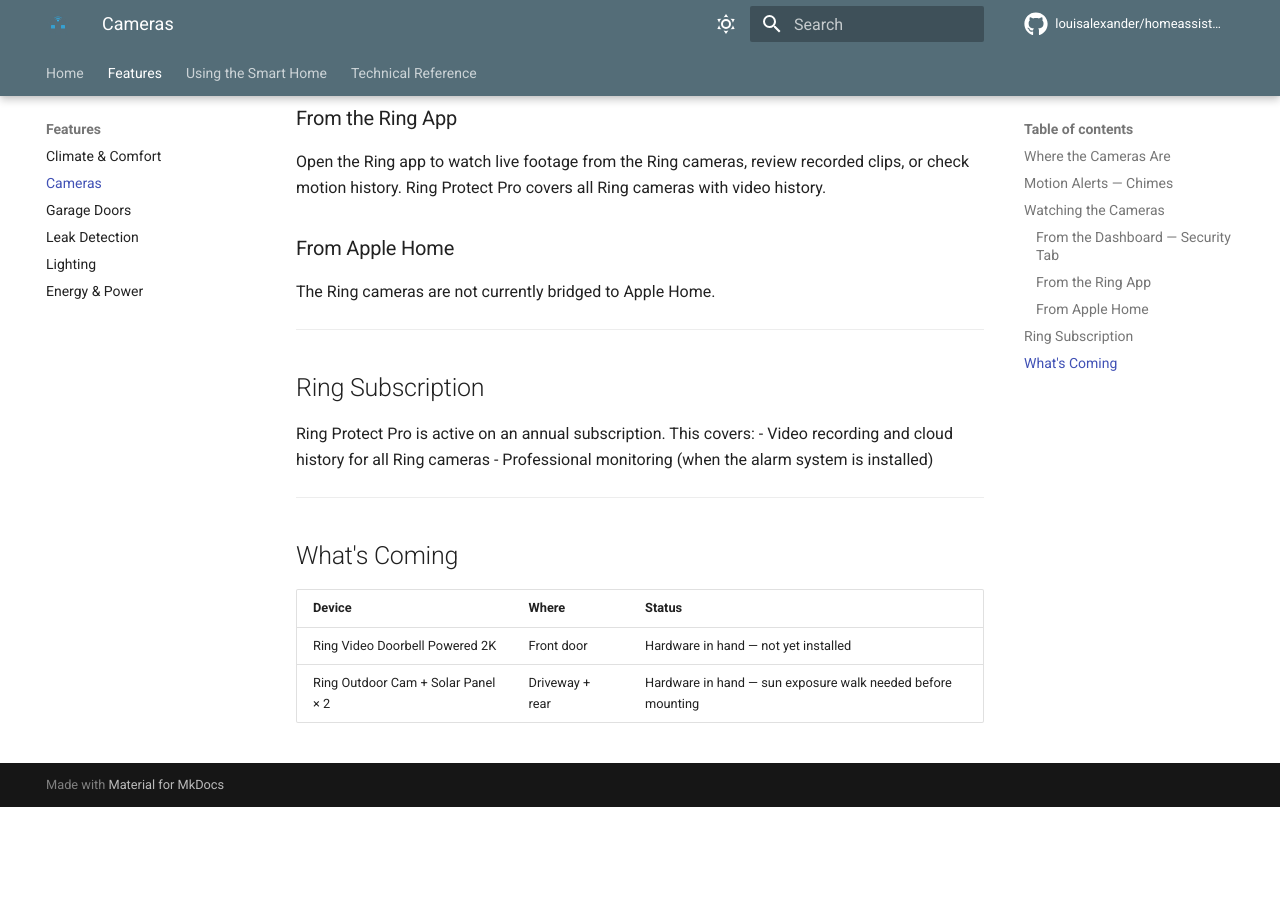
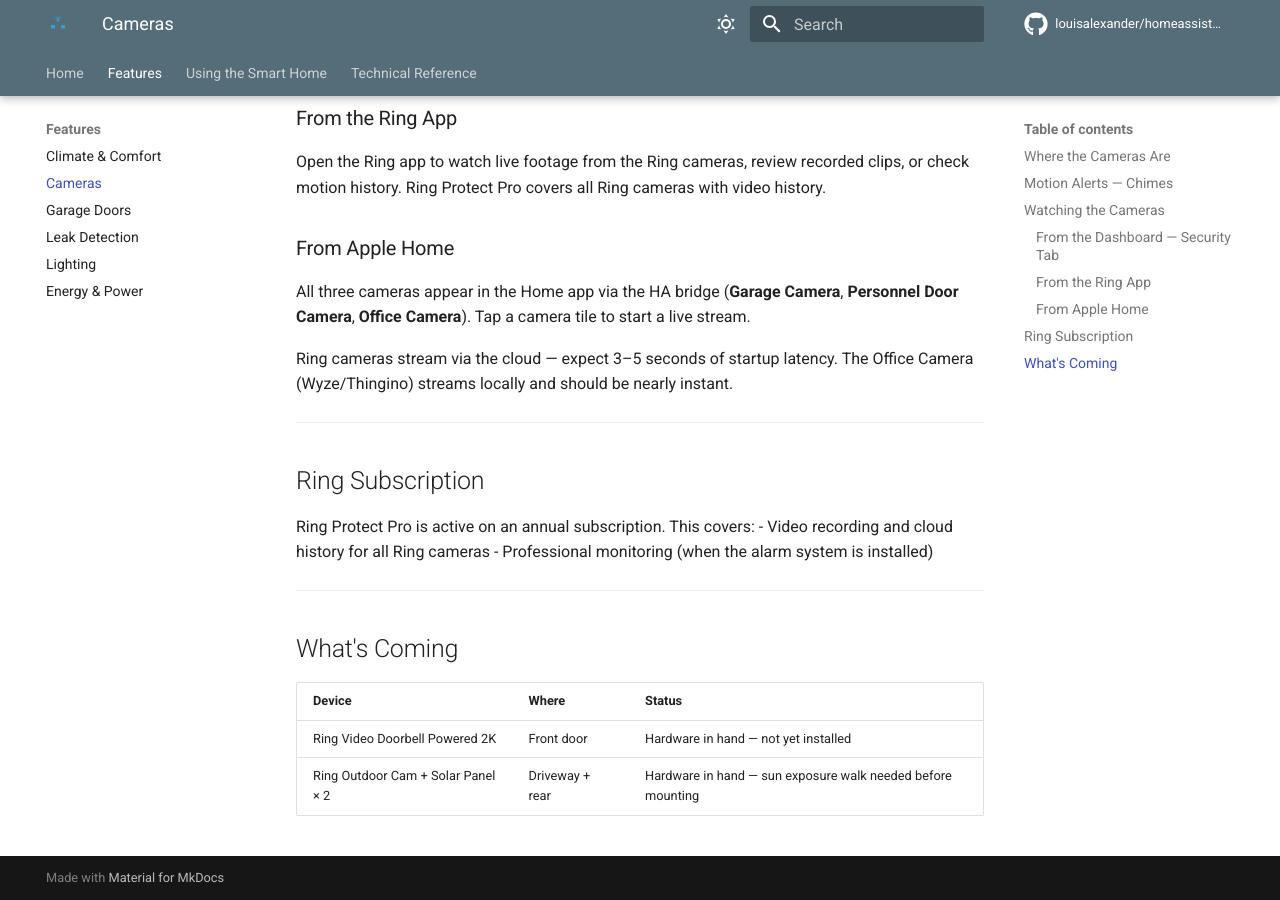
Before and after one commit to louisalexander/homeassistant, an MkDocs documentation site: the page built from docs/cameras.md, in a window 1280 px wide and 900 px high, scrolled down 1304 px. Built offline with MkDocs 1.6.1 and Material for MkDocs 9.7.7, drawn with Linux system fonts in a browser that asks for light colours; comment, search, counter and statistics services are not loaded; before the commit the page ends 2111 px from its top, so only the background shows below that.

Commit message:
auto: update cameras.md 2026-05-26

```diff
--- a/docs/cameras.md
+++ b/docs/cameras.md
@@ -44,7 +44,9 @@
 
 ### From Apple Home
 
-The Ring cameras are not currently bridged to Apple Home.
+All three cameras appear in the Home app via the HA bridge (**Garage Camera**, **Personnel Door Camera**, **Office Camera**). Tap a camera tile to start a live stream.
+
+Ring cameras stream via the cloud — expect 3–5 seconds of startup latency. The Office Camera (Wyze/Thingino) streams locally and should be nearly instant.
 
 ---
 
```
